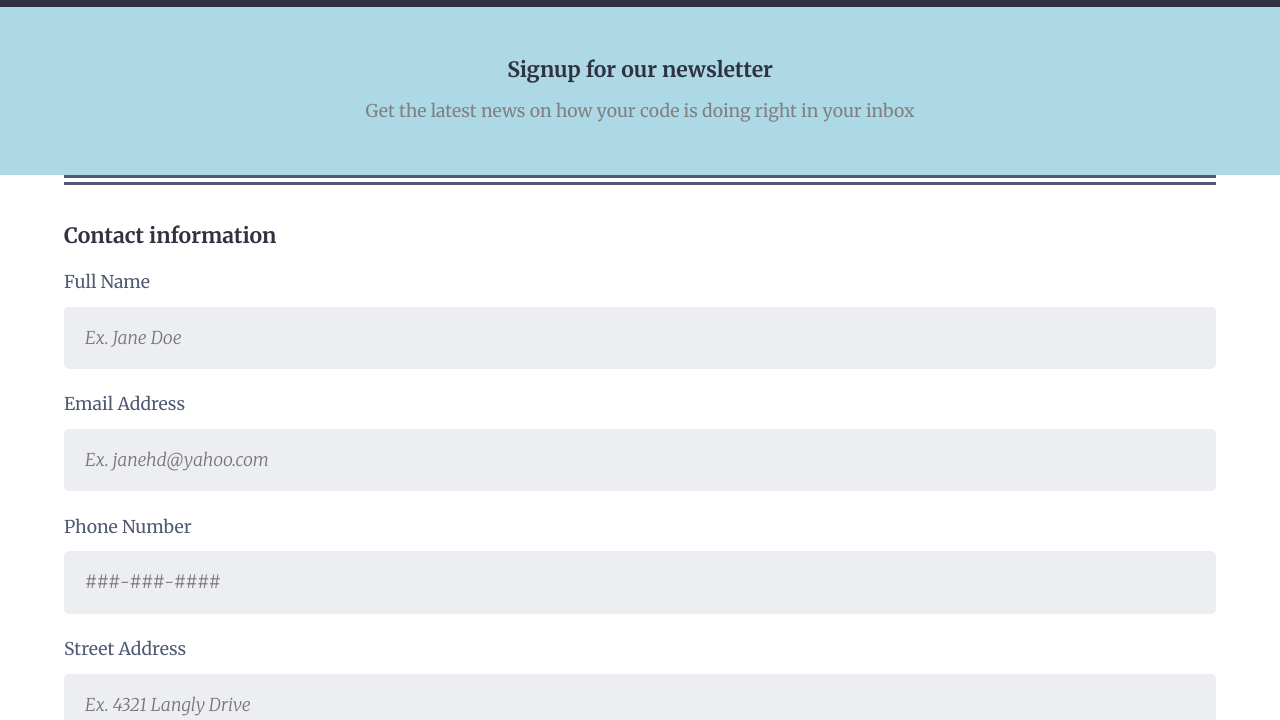
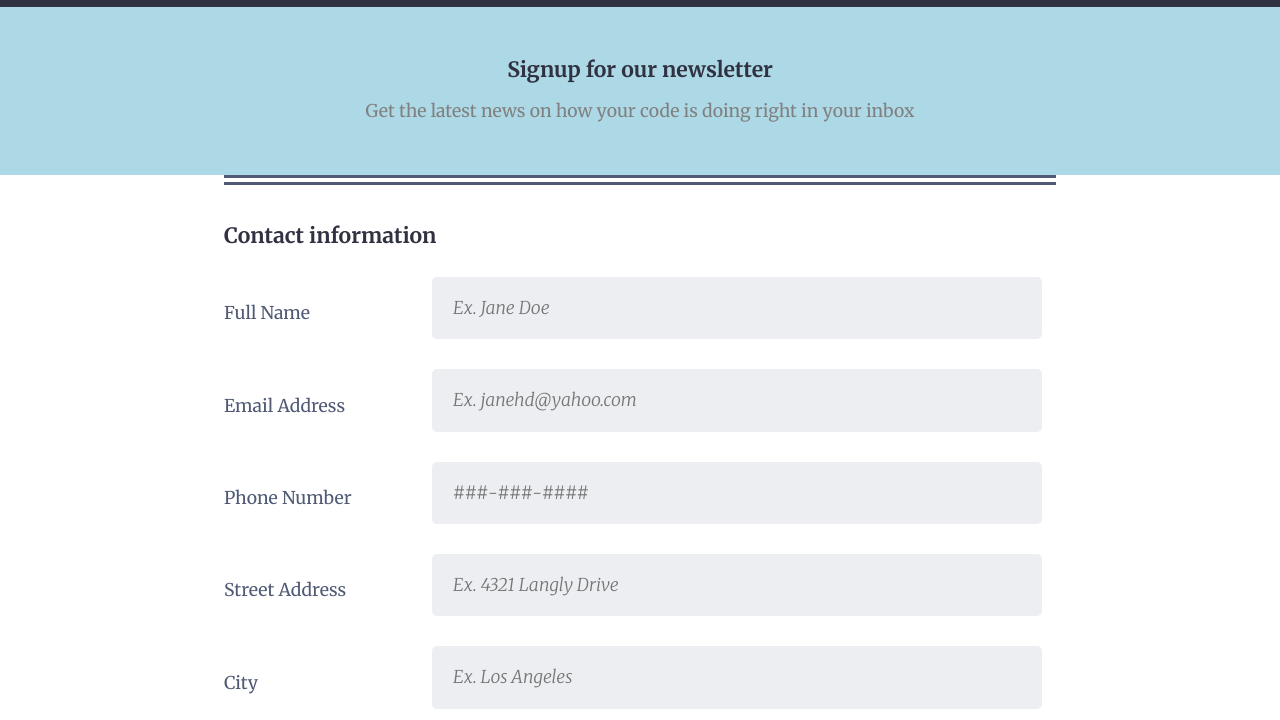
Before and after one commit to lazar-the-coder/Frontend-Unit-3-Lazar-Project, a plain HTML site: page index.html in a window 1280 px wide. Shown: the part 80-800 px from the top of the page. Drawn offline with Linux system fonts and the light colour scheme.

Commit message:
Finis
Did it all

```diff
--- a/css/styles.css
+++ b/css/styles.css
@@ -41,6 +41,8 @@ p, select {
     margin: 2.2em 0;
 }
 #contact {
+    display: flex;
+    flex-direction: column;
     padding-bottom: 1.5em;
     border-bottom: solid 2px;
 }
@@ -50,7 +52,6 @@ input, select, textarea, button {
     border-radius: 5px;
 }
 input:not([type="radio"], [type="checkbox"]), select, textarea, button  {
-    width: 100%;
     margin-left: 0;
 }
 input, select, textarea {
@@ -59,6 +60,9 @@ input, select, textarea {
 }
 input, textarea {
     font-style: italic;
+}
+textarea, button {
+    width: 100%;
 }
 textarea {
     min-height: 6em;
@@ -83,7 +87,22 @@ button {
 }
 
 @media screen and (min-width: 768px) {
+
+    .wrapper {
+        width: 65%;
+    }
+    label {
+        width: 25%;
+        margin: auto 0;
+    }
+    input:not([id="zip"]), select, button {
+        flex: 1 50%;
+    }
     #zip {
         width: 25%;
     }
+    #contact {
+        flex-direction: row;
+        flex-wrap: wrap;
+    }
 }
```
